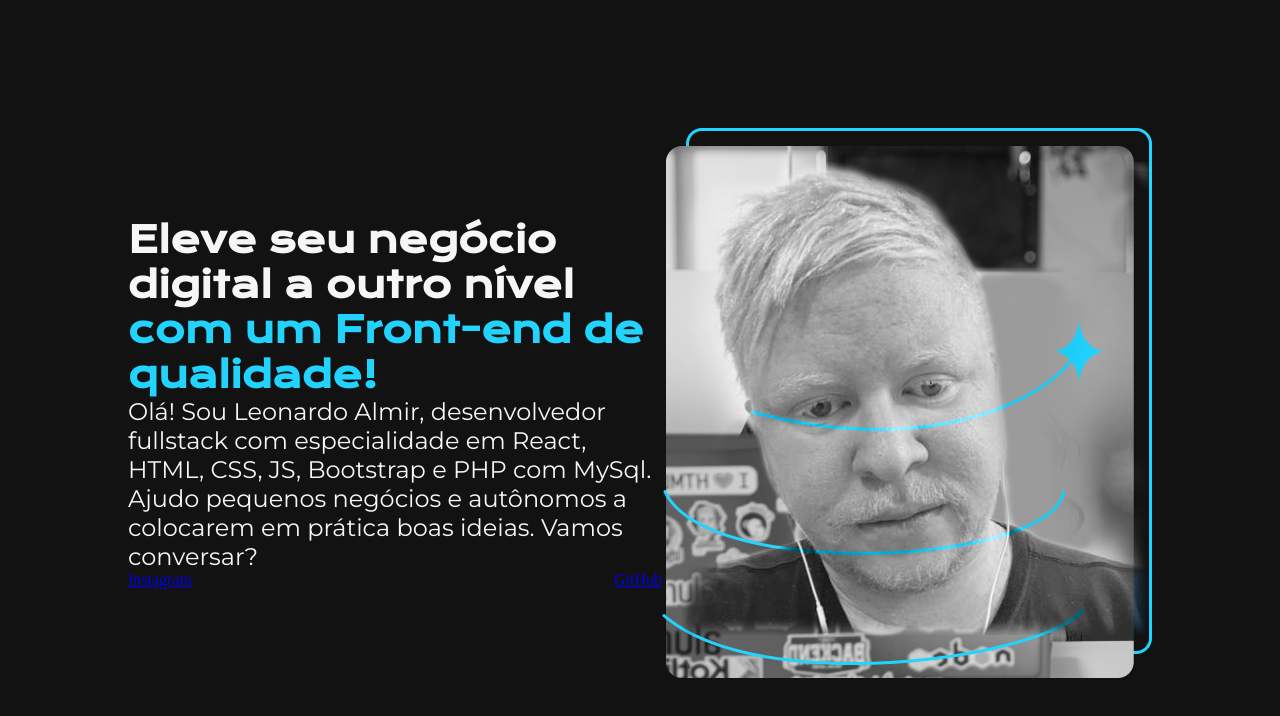
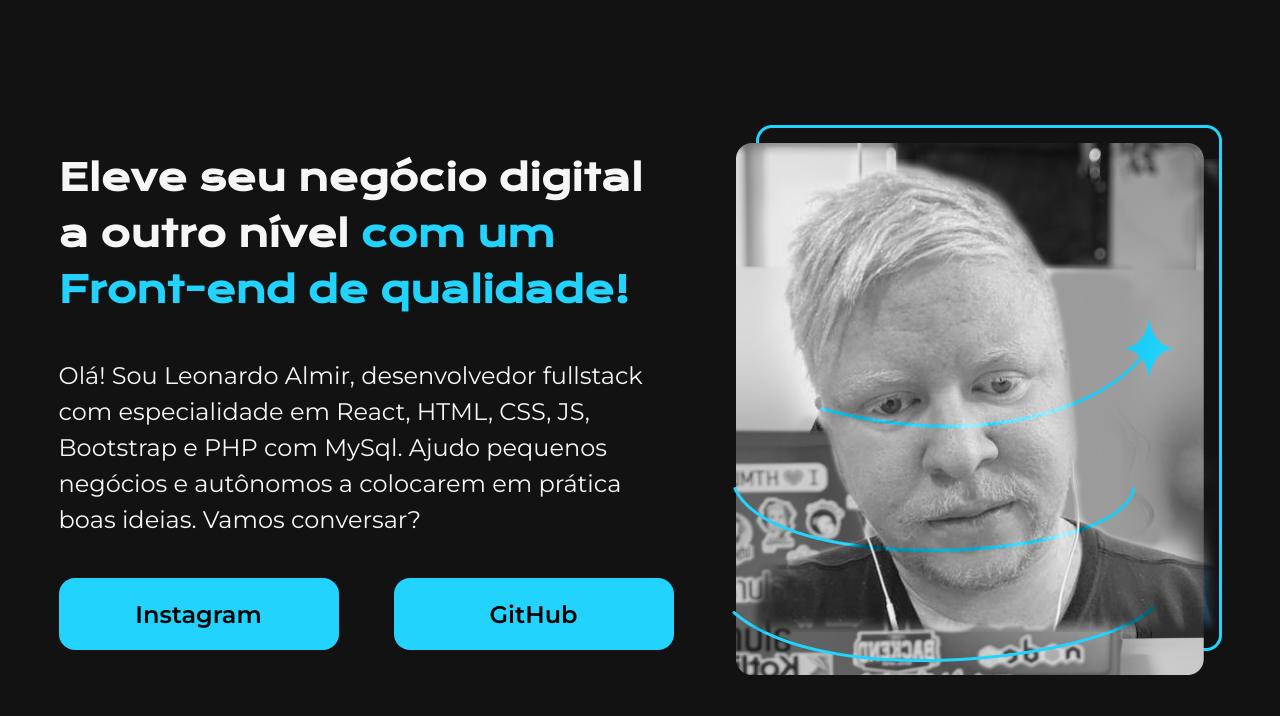
Before and after one commit to leonardoalmir/portfoliosimples, a plain HTML site: page index.html in a window 1280 px wide. Drawn offline with nearby package versions, Linux system fonts and the light colour scheme.

Commit message:
Finalizando os ajustes nos botões e espaçamentos e alinhamentos nos itens

```diff
--- a/css/estilo.css
+++ b/css/estilo.css
@@ -1,4 +1,4 @@
-@import url('https://fonts.googleapis.com/css2?family=Krona+One&family=Montserrat&display=swap');
+@import url('https://fonts.googleapis.com/css2?family=Krona+One&family=Montserrat:wght@400;600&display=swap');
 
 * {
     margin: 0;
@@ -10,6 +10,9 @@ body {
     box-sizing: border-box;
     background-color: #121212;
     color: #F6F6F6;
+    display: flex;
+    align-items: center;
+    justify-content: space-evenly;
 }
 
 .titulo-destaque {
@@ -17,27 +20,50 @@ body {
 }
 
 .apresentacao {
-    margin: 10%;
     display: flex;
     align-items: center;
-    justify-content: space-between;
+    justify-content: space-around;
+    column-gap: 58px;
 }
 
 .apresentacao__conteudo {
     width: 615px;
+    display: flex;
+    flex-direction: column;
+    row-gap: 40px;
 }
 
 .apresentacao__conteudo__titulo {
     font-family: 'Krona One', sans-serif;
     font-size: 36px;
+    line-height: 56px;
 }
 
 .apresentacao__conteudo__texto {
     font-family: 'Montserrat', sans-serif;
     font-size: 24px;
+    line-height: 36px;
 }
 
 .apresentacao__links {
     display: flex;
     justify-content: space-between;
 }
+
+.apresentacao__links__botao {
+    background-color: #22D4FD;
+    width: 280px;
+    text-align: center;
+    font-size: 24px;
+    padding: 21.5px 0;
+    text-decoration: none;
+    color: #000000;
+    font-family: 'Montserrat', sans-serif;
+    font-weight: 600;
+    border-radius: 16px;
+    transition: 0.3s;
+}
+
+.apresentacao__links__botao:hover {
+    background-color: #007a96;
+}
--- a/index.html
+++ b/index.html
@@ -4,19 +4,17 @@
     <meta charset="UTF-8">
     <meta http-equiv="X-UA-Compatible" content="IE=edge">
     <meta name="viewport" content="width=device-width, initial-scale=1.0">
-    <!-- <link rel="stylesheet" href="css/reset.css"> -->
     <link rel="stylesheet" href="css/estilo.css">
     <title>Portfólio</title>
 </head>
 <body>
-    <header></header>
     <main class="apresentacao">
         <section class="apresentacao__conteudo">
             <h1 class="apresentacao__conteudo__titulo">Eleve seu negócio digital a outro nível <strong class="titulo-destaque">com um Front-end de qualidade!</strong></h1>
             <p class="apresentacao__conteudo__texto">Olá! Sou Leonardo Almir, desenvolvedor fullstack com especialidade em React, HTML, CSS, JS, Bootstrap e PHP com MySql. Ajudo pequenos negócios e autônomos a colocarem em prática boas ideias. Vamos conversar?</p>
             <div class="apresentacao__links">
-                <a href="https://www.instagram.com/leo_stynner/" target="_blank">Instagram</a>
-                <a href="https://github.com/leonardoalmir" target="_blank">GitHub</a>
+                <a class="apresentacao__links__botao" href="https://www.instagram.com/leo_stynner/" target="_blank">Instagram</a>
+                <a class="apresentacao__links__botao" href="https://github.com/leonardoalmir" target="_blank">GitHub</a>
             </div>
         </section>
         <img src="img/leo.png" alt="Foto do Léo Almir">
```
